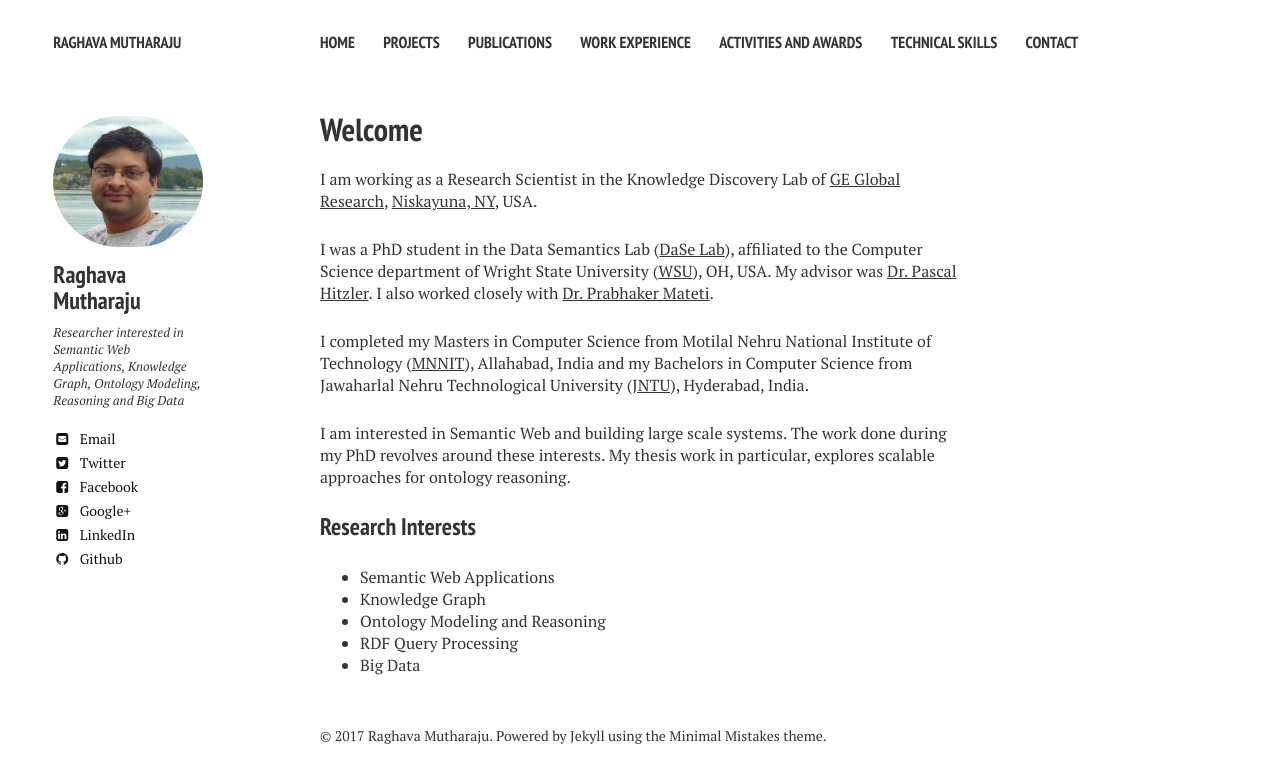
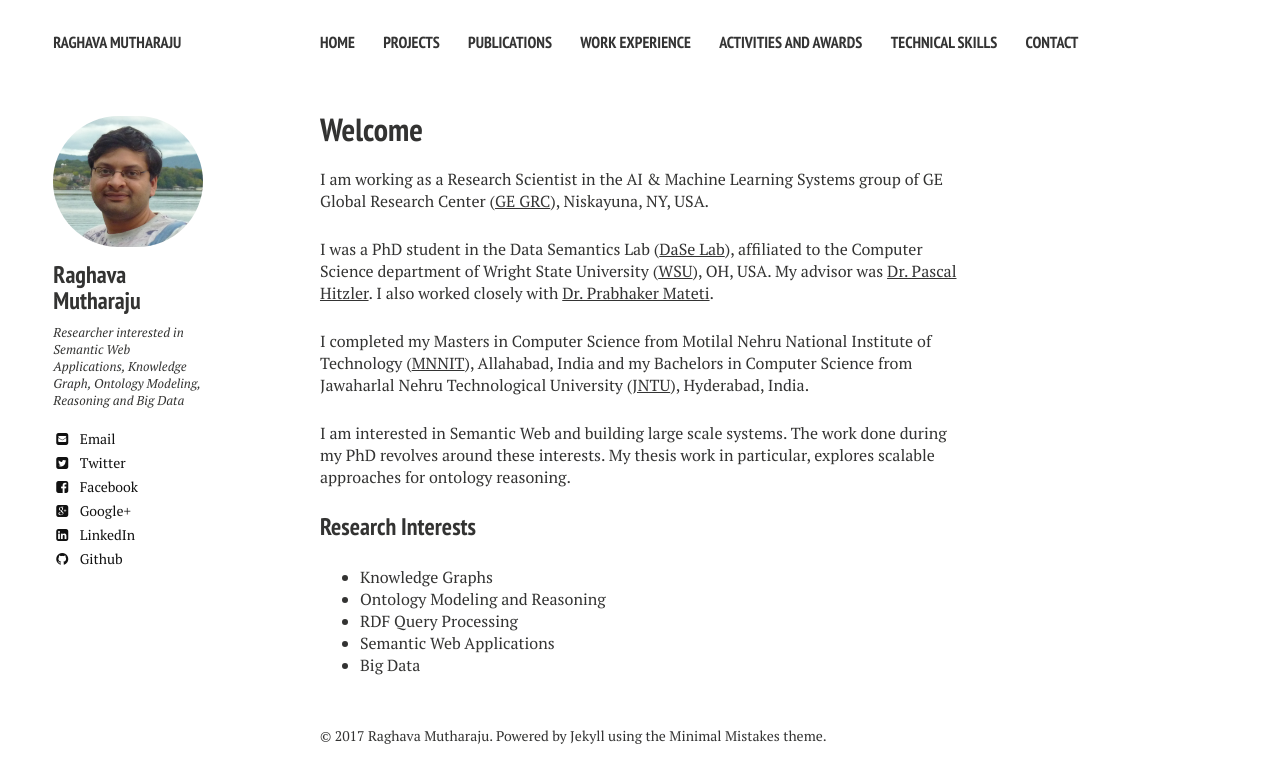
Before and after one commit to raghavam/raghavam.github.io, a Jekyll site: the page built from index.md, in a window 1280 px wide. Shown: the top 783 px of the page. Built offline with Jekyll 4.4.1, drawn with Linux system fonts in a browser that asks for light colours; nearby versions of some CDN libraries.

Commit message:
minor edits to homepage

```diff
--- a/index.md
+++ b/index.md
@@ -4,7 +4,7 @@ title: Welcome
 share: false
 ---
 
-I am working as a Research Scientist in the Knowledge Discovery Lab of <a href="http://www.geglobalresearch.com/" target="_blank">GE Global Research</a>, <a href="https://en.wikipedia.org/wiki/Niskayuna,_New_York" target="_blank">Niskayuna, NY</a>, USA.
+I am working as a Research Scientist in the AI & Machine Learning Systems group of GE Global Research Center (<a href="http://www.geglobalresearch.com/" target="_blank">GE GRC</a>), Niskayuna, NY, USA.
 
 I was a PhD student in the Data Semantics Lab (<a href="http://dase.cs.wright.edu/" target="_blank">DaSe Lab</a>), affiliated to the Computer Science department of Wright State University (<a href="http://www.wright.edu/" target="_blank">WSU</a>), OH, USA. My advisor was <a href="http://www.pascal-hitzler.de/" target="_blank">Dr. Pascal Hitzler</a>. I also worked closely with <a href="http://cecs.wright.edu/~pmateti/PM/index.html" target="_blank">Dr. Prabhaker Mateti</a>.
 
@@ -14,8 +14,8 @@ I am interested in Semantic Web and building large scale systems. The work done
 
 ### Research Interests
 
-  * Semantic Web Applications
-  * Knowledge Graph
+  * Knowledge Graphs
   * Ontology Modeling and Reasoning
   * RDF Query Processing
+  * Semantic Web Applications
   * Big Data
```
